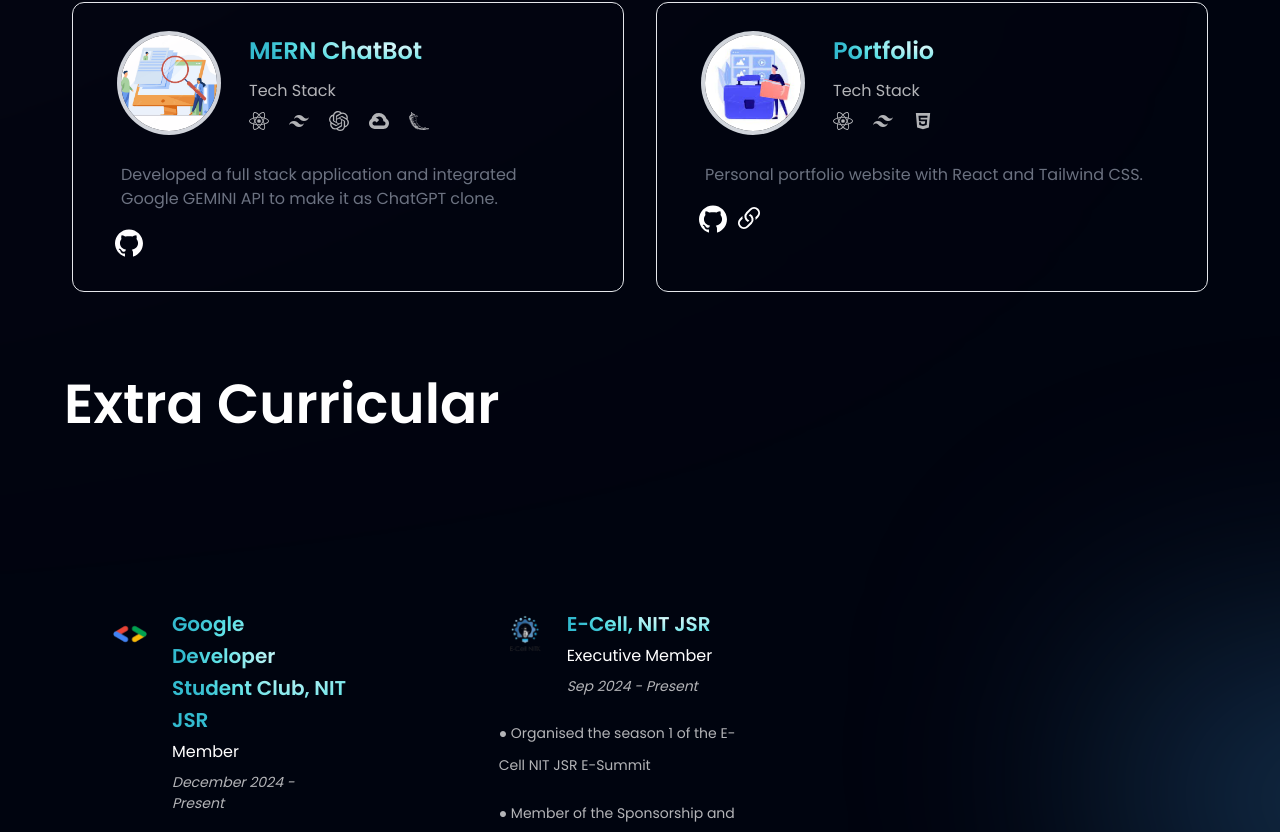
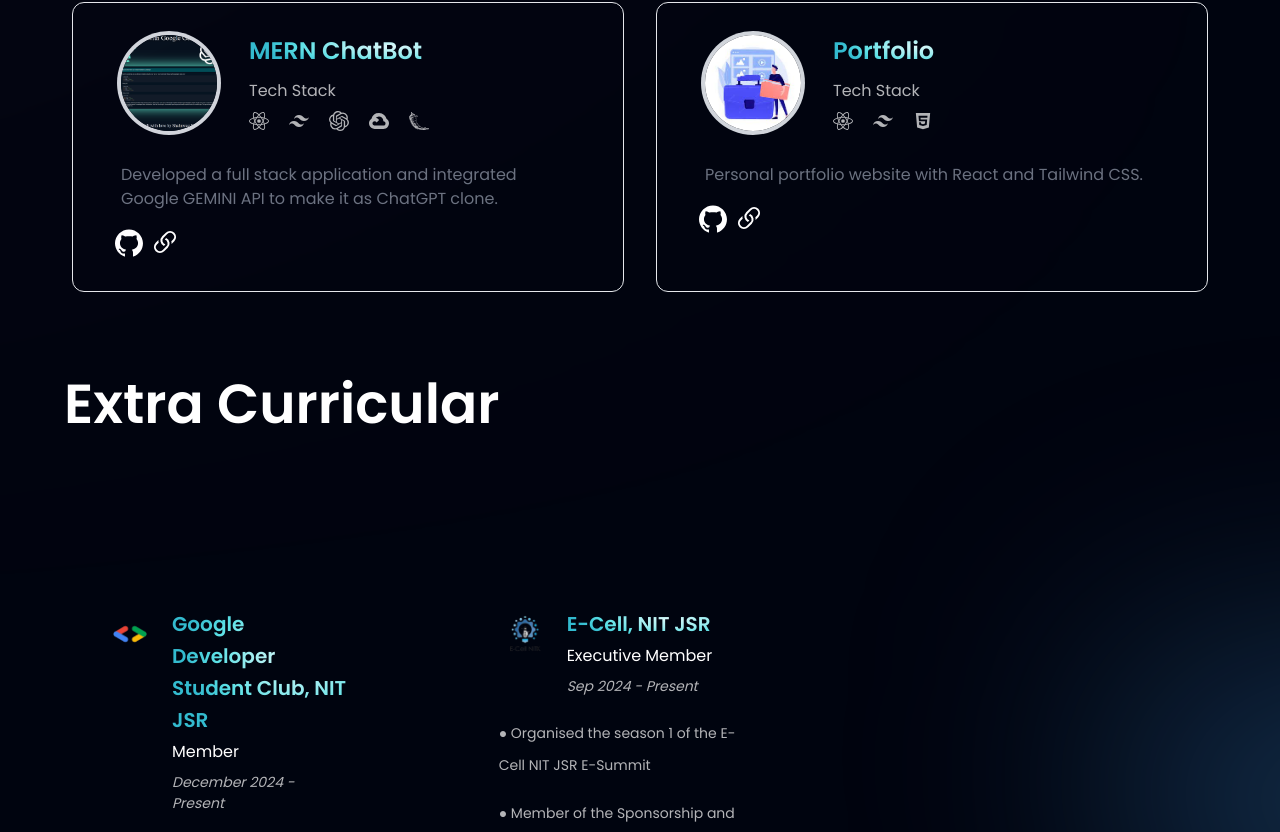
Before and after one commit to khanshahnwaz/khan_shahnwaz_portfolio, a React (Vite) app: page / in a window 1280 px wide. Shown: the part 3270-4102 px from the top of the page. Built offline with nearby package versions, Linux system fonts and the light colour scheme.

Commit message:
added mern chat bot in project

```diff
--- a/src/assets/index.js
+++ b/src/assets/index.js
@@ -30,6 +30,7 @@ import manipal from "./manipal.png";
 import icon from "./icon.jpg";
 import ethforall from "./ethforall.png";
 import ethindia from "./ethindia.png";
+import chatbot from "./chatbot.png"
 
 export {
   menu,
@@ -63,5 +64,6 @@ export {
   manipal,
   icon,
   ethforall,
-  ethindia
+  ethindia,
+  chatbot
 };
--- a/src/constants/index.js
+++ b/src/constants/index.js
@@ -25,7 +25,8 @@ import {
   manipal,
   icon,
   ethforall,
-  ethindia
+  ethindia,
+  chatbot
 } from "../assets";
 
 import {
@@ -528,8 +529,8 @@ export const projects = [
     id: "project-1",
     title: "MERN ChatBot",
     github: "https://github.com/khanshahnwaz/MERN_ChatBot",
-    link: "",
-    image: recruitment,
+    link: "https://mern-chat-bot-six.vercel.app/",
+    image: chatbot,
     content:
       "Developed a full stack application and integrated Google GEMINI API to make it as ChatGPT clone.",
     stack: [
```
Also changed, not shown: src/assets/chatbot.png (added).
